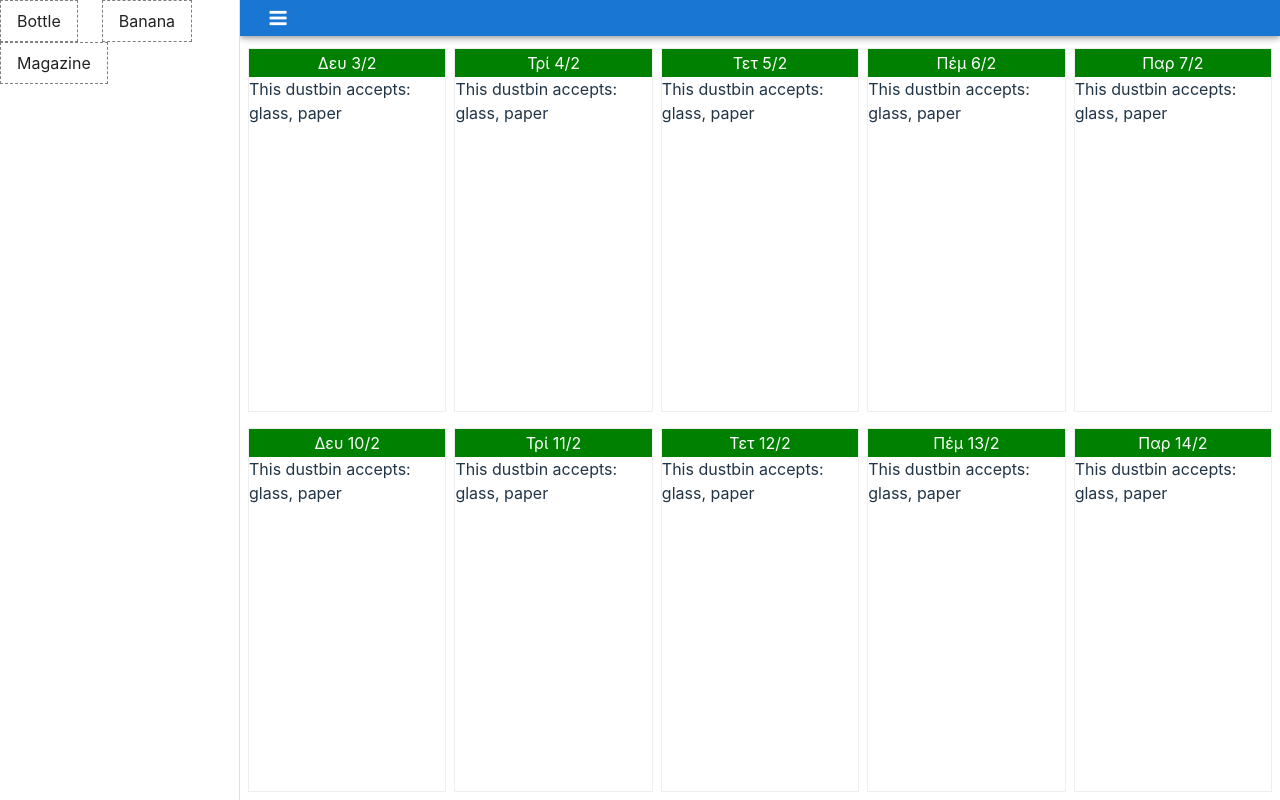
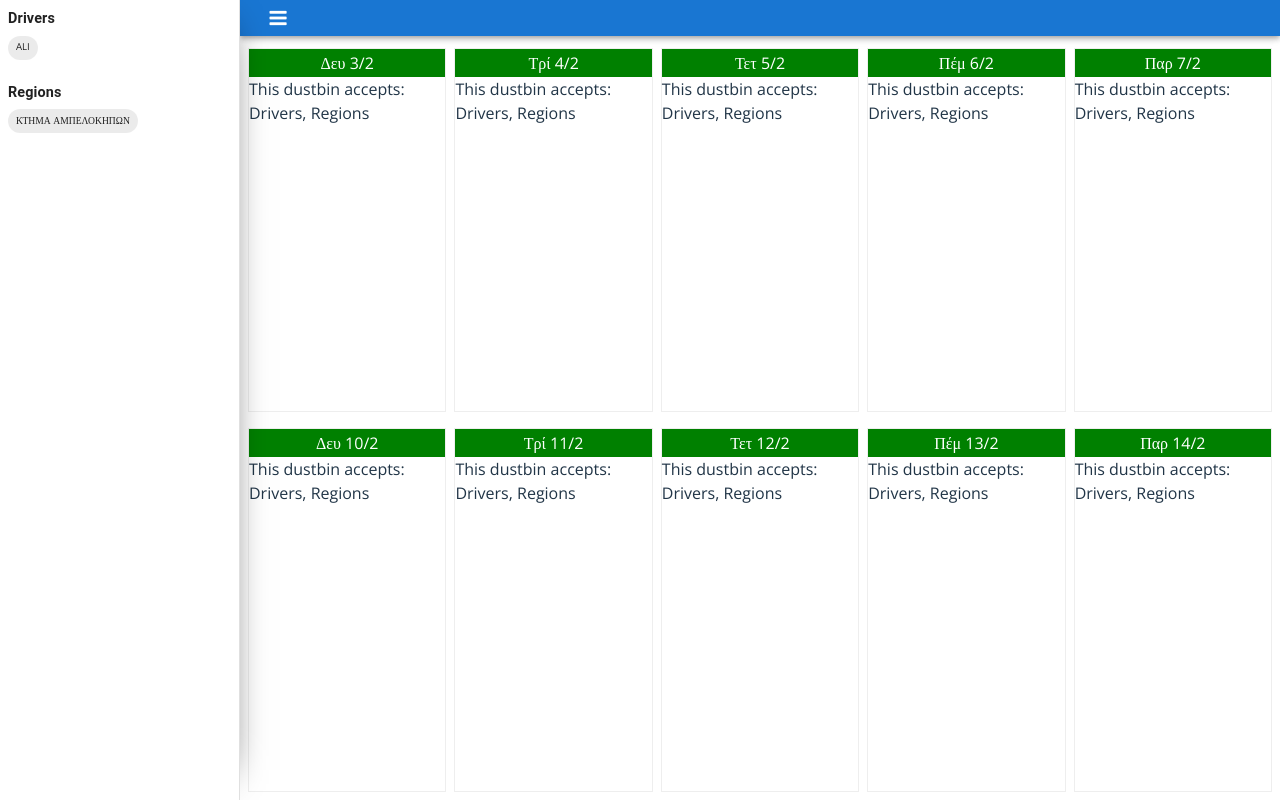
Before and after one commit to vforvaios/kipouriki, a React (Vite) app: page / in a window 1280 px wide. Both pictures are taken after a click on the icon 38 px from the left and 18 px from the top of the page. Built offline with nearby package versions, Linux system fonts and the light colour scheme.

Commit message:
Styled left side bar

```diff
--- a/index.html
+++ b/index.html
@@ -4,7 +4,13 @@
     <meta charset="UTF-8" />
     <link rel="icon" type="image/svg+xml" href="/vite.svg" />
     <meta name="viewport" content="width=device-width, initial-scale=1.0" />
-    <title>Vite + React + TS</title>
+    <link rel="preconnect" href="https://fonts.googleapis.com" />
+    <link rel="preconnect" href="https://fonts.gstatic.com" crossorigin />
+    <link
+      href="https://fonts.googleapis.com/css2?family=Open+Sans:ital,wght@0,300..800;1,300..800&display=swap"
+      rel="stylesheet"
+    />
+    <title>Kipouriki</title>
   </head>
   <body>
     <div id="root"></div>
--- a/src/App.jsx
+++ b/src/App.jsx
@@ -10,6 +10,11 @@ import { useMediaQuery, Box } from "@mui/material";
 import "./fontello/css/fontello.css";
 import "./global.scss";
 
+const ItemTypes = {
+  DRIVERS: { name: "Drivers", color: "red" },
+  REGIONS: { name: "Regions", color: "yellow" },
+};
+
 function App() {
   const matches = useMediaQuery("(min-width:1024px)", { noSsr: true });
   const [open, setOpen] = useState(false);
@@ -18,8 +23,8 @@ function App() {
     <DndProvider backend={matches ? HTML5Backend : TouchBackend}>
       <Box className="app-container" display="flex">
         <TopBar open={open} setOpen={setOpen} />
-        <LeftSidebar setOpen={setOpen} open={open} />
-        <Calendar open={open} />
+        <LeftSidebar itemTypes={ItemTypes} setOpen={setOpen} open={open} />
+        <Calendar itemTypes={ItemTypes} open={open} />
       </Box>
     </DndProvider>
   );
--- a/src/components/Calendar.jsx
+++ b/src/components/Calendar.jsx
@@ -2,13 +2,7 @@ import React, { useState, useCallback } from "react";
 import Day from "./Day";
 import Box from "@mui/material/Box";
 
-const ItemTypes = {
-  FOOD: "food",
-  GLASS: "glass",
-  PAPER: "paper",
-};
-
-const Calendar = ({ open }) => {
+const Calendar = ({ open, itemTypes }) => {
   const [initialDate, setInitialDate] = useState(new Date("2/3/2025"));
   const [initialDate2, setInitialDate2] = useState(new Date("2/10/2025"));
   const [droppedBoxNames, setDroppedBoxNames] = useState([]);
@@ -24,7 +18,7 @@ const Calendar = ({ open }) => {
           month: "numeric",
           day: "numeric",
         }),
-        accepts: [ItemTypes.GLASS, ItemTypes.PAPER],
+        accepts: [itemTypes.DRIVERS.name, itemTypes.REGIONS.name],
         lastDroppedItem: null,
       });
     }
--- a/src/components/DraggableBox.jsx
+++ b/src/components/DraggableBox.jsx
@@ -1,14 +1,6 @@
 import React from "react";
 import { useDrag } from "react-dnd";
-
-const style = {
-  border: "1px dashed gray",
-  backgroundColor: "white",
-  padding: "0.5rem 1rem",
-  marginRight: "1.5rem",
-  cursor: "move",
-  float: "left",
-};
+import { Chip } from "@mui/material";
 
 const DraggableBox = ({ name, type }) => {
   const [{ opacity }, drag] = useDrag(
@@ -23,9 +15,14 @@ const DraggableBox = ({ name, type }) => {
   );
 
   return (
-    <div ref={drag} data-testid="box" style={{ ...style, opacity }}>
-      {name}
-    </div>
+    <Chip
+      className="draggable-chip"
+      label={name}
+      size="small"
+      ref={drag}
+      data-testid="box"
+      style={{ opacity }}
+    />
   );
 };
 
--- a/src/components/LeftSidebar.jsx
+++ b/src/components/LeftSidebar.jsx
@@ -1,20 +1,14 @@
 import React, { useState } from "react";
-import { Drawer } from "@mui/material";
+import { Box, Drawer, Typography } from "@mui/material";
 
 import DraggableBox from "./DraggableBox";
 
 const drawerWidth = 240;
-const ItemTypes = {
-  FOOD: "food",
-  GLASS: "glass",
-  PAPER: "paper",
-};
 
-const LeftSidebar = ({ open, setOpen }) => {
+const LeftSidebar = ({ open, setOpen, itemTypes }) => {
   const [boxes] = useState([
-    { name: "Bottle", type: ItemTypes.GLASS },
-    { name: "Banana", type: ItemTypes.FOOD },
-    { name: "Magazine", type: ItemTypes.PAPER },
+    { name: "ALI", type: itemTypes.DRIVERS.name },
+    { name: "ΚΤΗΜΑ ΑΜΠΕΛΟΚΗΠΩΝ", type: itemTypes.REGIONS.name },
   ]);
 
   return (
@@ -32,11 +26,18 @@ const LeftSidebar = ({ open, setOpen }) => {
       anchor="left"
       open={open}
     >
-      <div>
-        {boxes.map(({ name, type }, index) => (
-          <DraggableBox name={name} type={type} key={index} />
-        ))}
-      </div>
+      {Object.values(itemTypes)?.map((itm, index1) => (
+        <Box key={`${itm.name}_${index1}`} p={1}>
+          <Typography className="draggable-chips-title">{itm.name}</Typography>
+          <Box display="flex" flexWrap="wrap">
+            {boxes
+              .filter((bx) => bx.type === itm.name)
+              .map(({ name, type }, index) => (
+                <DraggableBox name={name} type={type} key={index} />
+              ))}
+          </Box>
+        </Box>
+      ))}
     </Drawer>
   );
 };
--- a/src/global.scss
+++ b/src/global.scss
@@ -1,12 +1,16 @@
-// @import "../src/styles/colors.scss";
-// @import "../src/styles/buttons.scss";
-
 @use "../src/styles/colors.scss" as *;
 @use "../src/styles/buttons.scss" as *;
+@use "../src/styles/draggable.scss" as *;
 
 * {
   box-sizing: border-box;
+  font-family: "Open Sans", serif;
 }
+
+body {
+  font-size: 16px;
+}
+
 .day {
   border: 1px solid $gray;
   flex-basis: 20%;
--- a/src/styles/colors.scss
+++ b/src/styles/colors.scss
@@ -1,3 +1,4 @@
 $green: green;
+$black: black;
 $white: white;
 $gray: #eee;
--- /dev/null
+++ b/src/styles/draggable.scss
@@ -0,0 +1,26 @@
+@use "./colors.scss" as *;
+
+.draggable-chip {
+  &.MuiChip-root {
+    font-size: 0.6rem;
+    cursor: move;
+    margin-right: 6px;
+    margin-bottom: 6px;
+
+    &:last-child {
+      margin-right: 0;
+    }
+  }
+}
+
+.draggable-chips-title {
+  &.MuiTypography-root {
+    font-size: 0.9rem;
+    margin-bottom: 6px;
+    font-weight: 600;
+  }
+}
+
+.MuiDrawer-paper {
+  box-shadow: 10px 0px 40px -30px $black !important;
+}
```
